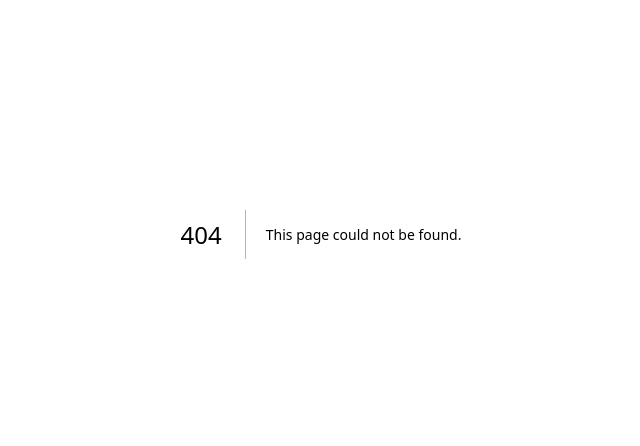
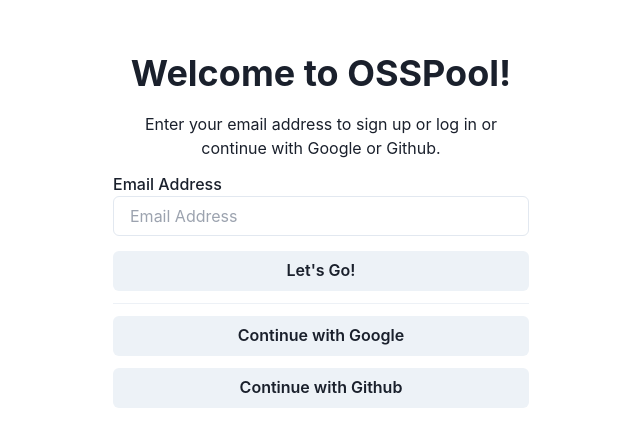
Before and after one commit to gedeondoescode/osspool, a Next.js app: page /auth/signin in a window 1280 px wide. Before the commit this address had no page. Shown: the part 166-612 px from the top of the page, without its empty margins (319-959 px from the left). Built offline with nearby package versions, Linux system fonts and the light colour scheme; no server answers.

Commit message:
Configure Chakra-UI and Next-Auth

```diff
--- /dev/null
+++ b/components/auth/AuthLayout.tsx
@@ -0,0 +1,4 @@
+import { Center, CenterProps } from "@chakra-ui/react";
+export default function AuthLayout(props: CenterProps): JSX.Element {
+	return <Center {...props}>{props.children}</Center>;
+}
--- /dev/null
+++ b/components/auth/auth.tsx
@@ -0,0 +1,79 @@
+import {
+	Box,
+	Heading,
+	VStack,
+	Text,
+	Input,
+	Divider,
+	Button,
+	InputGroup,
+	FormControl,
+	FormLabel,
+} from "@chakra-ui/react";
+import { signIn } from "next-auth/react";
+import { FC, useState } from "react";
+import AuthLayout from "./AuthLayout";
+
+type AuthProps = {
+	onMagicLinkLogin: (email: string) => void;
+	onGithubLogin?: () => void;
+	onGoogleLogin?: () => void;
+	error?: string;
+};
+
+export const Auth: FC<AuthProps> = ({
+	onGithubLogin,
+	onGoogleLogin,
+	onMagicLinkLogin,
+	error,
+}) => {
+	const [email, setEmail] = useState("");
+
+	return (
+		<>
+			<AuthLayout minH="100vh" px="6">
+				<VStack>
+					<Heading>Welcome to OSSPool!</Heading>
+					<Box maxW="md">
+						<Box py="2" px="4">
+							<VStack spacing="3">
+								<Text size="lg" align="center">
+									Enter your email address to sign up or log in or continue with
+									Google or Github.
+								</Text>
+								<form
+									onSubmit={(e) => {
+										e.preventDefault();
+										onMagicLinkLogin(email);
+									}}
+									style={{ width: "100%" }}
+								>
+									<FormControl>
+										<FormLabel mb="0">Email Address</FormLabel>
+										<Input
+											variant="outline"
+											placeholder="Email Address"
+											onChange={(e) => setEmail(e.target.value)}
+											mb="15px"
+										/>
+										<Button width="100%" type="submit">
+											Let&apos;s Go!
+										</Button>
+									</FormControl>
+								</form>
+
+								<Divider orientation="horizontal" />
+								<Button width="100%" onClick={onGoogleLogin}>
+									Continue with Google
+								</Button>
+								<Button width="100%" onClick={onGithubLogin}>
+									Continue with Github
+								</Button>
+							</VStack>
+						</Box>
+					</Box>
+				</VStack>
+			</AuthLayout>
+		</>
+	);
+};
--- a/pages/_app.tsx
+++ b/pages/_app.tsx
@@ -1,6 +1,17 @@
-import '../styles/globals.css'
-import type { AppProps } from 'next/app'
+import "../styles/globals.css";
+import { SessionProvider } from "next-auth/react";
+import type { AppProps } from "next/app";
+import { ChakraProvider } from "@chakra-ui/react";
 
-export default function App({ Component, pageProps }: AppProps) {
-  return <Component {...pageProps} />
+export default function App({
+	Component,
+	pageProps: { session, ...pageProps },
+}: AppProps) {
+	return (
+		<ChakraProvider>
+			<SessionProvider session={session}>
+				<Component {...pageProps} />
+			</SessionProvider>
+		</ChakraProvider>
+	);
 }
--- /dev/null
+++ b/pages/api/auth/[...nextauth].ts
@@ -0,0 +1,43 @@
+import NextAuth, { NextAuthOptions } from "next-auth";
+import { PrismaAdapter } from "@next-auth/prisma-adapter";
+import GithubProvider from "next-auth/providers/github";
+import GoogleProvider from "next-auth/providers/google";
+import EmailProvider from "next-auth/providers/email";
+import { PrismaClient } from "@prisma/client";
+
+const prisma = new PrismaClient();
+
+export const authOptions: NextAuthOptions = {
+	adapter: PrismaAdapter(prisma),
+	providers: [
+		EmailProvider({
+			server: {
+				host: process.env.EMAIL_SERVER_HOST,
+				port: Number(process.env.EMAIL_SERVER_PORT),
+				auth: {
+					user: process.env.EMAIL_SERVER_USER,
+					pass: process.env.EMAIL_SERVER_PASSWORD,
+				},
+			},
+			from: process.env.EMAIL_FROM,
+		}),
+		// GoogleProvider({
+		// 	clientId: process.env.GOOGLE_ID as string,
+		// 	clientSecret: process.env.GOOGLE_SECRET as string,
+		// }),
+		GithubProvider({
+			clientId: process.env.GITHUB_ID as string,
+			clientSecret: process.env.GITHUB_SECRET as string,
+		}),
+	],
+	pages: {
+		signIn: "/auth/signin",
+		// 	signOut: "/auth/signout",
+		// 	error: "/auth/error", // Error code passed in query string as ?error=
+		// 	newUser: "/auth/onboarding", // New users will be directed here on first sign in (leave the property out if not of interest)
+	},
+
+	secret: process.env.NEXTAUTH_SECRET,
+};
+
+export default NextAuth(authOptions);
--- /dev/null
+++ b/pages/auth/signin.tsx
@@ -0,0 +1,39 @@
+import { GetServerSideProps } from "next";
+import { unstable_getServerSession } from "next-auth";
+import { signIn } from "next-auth/react";
+import { Auth } from "../../components/auth/auth";
+import { authOptions } from "../api/auth/[...nextauth]";
+
+export default function SignIn() {
+	return (
+		<>
+			<Auth
+				onMagicLinkLogin={(email) => signIn("email", { email })}
+				onGithubLogin={() => signIn("github")}
+				onGoogleLogin={() => signIn("google")}
+			/>
+		</>
+	);
+}
+
+export const getServerSideProps: GetServerSideProps = async ({ req, res }) => {
+	const session = await unstable_getServerSession(req, res, authOptions);
+
+	if (session) {
+		return {
+			redirect: {
+				destination: "/",
+				permanent: false,
+			},
+			props: {
+				session,
+			},
+		};
+	}
+
+	return {
+		props: {
+			session,
+		},
+	};
+};
--- a/pages/index.tsx
+++ b/pages/index.tsx
@@ -1,8 +1,12 @@
 import type { NextPage } from "next";
+import { useSession } from "next-auth/react";
 import Head from "next/head";
 import Image from "next/image";
+import Link from "next/link";
 
 const Home: NextPage = () => {
+	const session = useSession();
+
 	return (
 		<div className="flex min-h-screen flex-col items-center justify-center py-2">
 			<Head>
@@ -66,6 +70,21 @@
 						</p>
 					</a>
 				</div>
+
+				<div>
+					{session.status === "authenticated" && (
+						<>
+							<code>You&apos;re signed in as: {session.data.user?.email}</code>
+							<Link href="/api/auth/signout">Sign Out</Link>
+						</>
+					)}
+
+					{session.status === "unauthenticated" && (
+						<>
+							<Link href="/api/auth/signin">Sign in</Link>
+						</>
+					)}
+				</div>
 			</main>
 
 			<footer className="flex h-24 w-full items-center justify-center border-t">
--- /dev/null
+++ b/styles/theme.ts
@@ -0,0 +1,11 @@
+import { extendTheme } from "@chakra-ui/react";
+
+const theme = extendTheme({});
+
+// as default export
+
+export default theme;
+
+// as named export
+
+export { theme };
```
Also changed, not shown: lib/prisma.ts (added, +10 -0 lines), package.json (+7 -0 lines), 2 other files (tests, documents, lock files or other folders).
